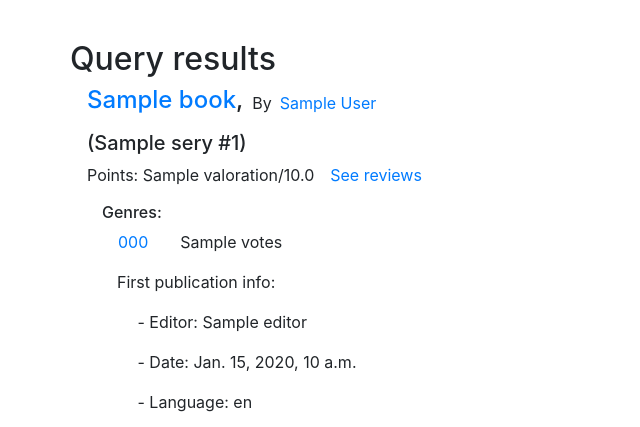
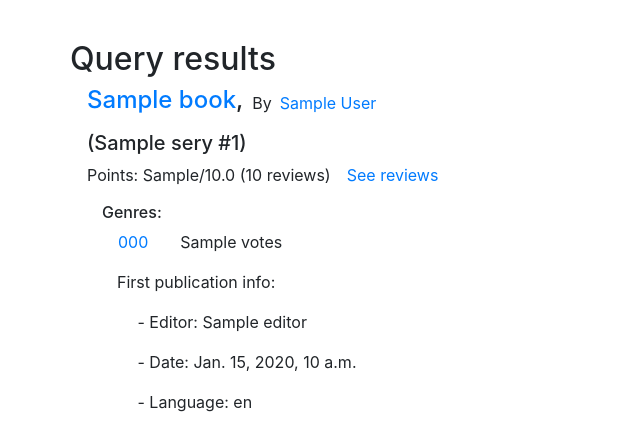
Before and after one commit to jboro333/Bookworm, a Django app: template books/templates/books/queryResult.html in a window 1280 px wide. Shown: the part 56-483 px from the top of the page, without its empty margins (0-640 px from the left). Run offline with Django 3.2, Linux system fonts and the light colour scheme; the template is opened without the code that fills it: most values are stand-ins (such as "Sample title", 1, 10 or a date in 2020); some libraries are stand-ins or nearby versions.

Commit message:
Fixed problems with RDFa

```diff
--- a/books/models.py
+++ b/books/models.py
@@ -68,7 +68,7 @@ class Book(models.Model):
         for point in points:
             count += point.score
         if (points.count() != 0):
-            return (count / float(points.count()), 1 + points.count())
+            return (count / float(points.count()), points.count())
         else:
             return (5.0, 1)
 
--- a/books/templates/books/book.html
+++ b/books/templates/books/book.html
@@ -35,6 +35,7 @@
             {% endif %}
 
             <div class="row" property="aggregateRating" typeof="AggregateRating">
+                <span property="bestRating" value="10"></span>
                 <p><strong> Points: </p>
                 <p property="ratingValue"> {{ book.valoration.0 }} </p>
                 <p> /10.0</strong> (</p>
--- a/books/templates/books/queryResult.html
+++ b/books/templates/books/queryResult.html
@@ -20,7 +20,7 @@
                     </div>
                 {% endif %}
                 <div class="row">
-                    <p> Points: {{ book.valoration }}/10.0 </p>
+                    <p> Points: {{ book.valoration.0 }}/10.0 ({{ book.valoration.1 }} reviews)</p>
                     <a class="nav-link" href="/bookworm/book/{{ book.id }}/review/" style="padding: 0 0 0 1em"> See reviews </a>
                     {% if user.is_authenticated %}
                         <a class="nav-link" href="/bookworm/book/{{ book.id }}/review/add/" style="padding: 0 0 0 1em"> Add review </a>
```
Also changed, not shown: db.sqlite3.
